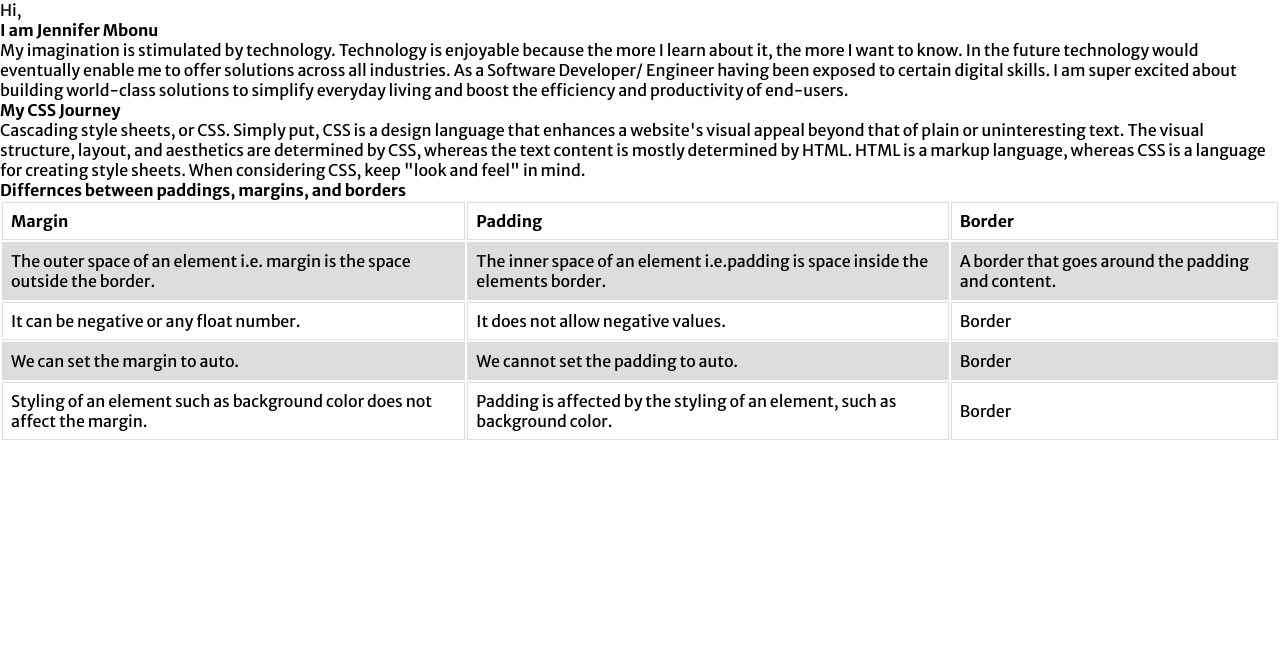
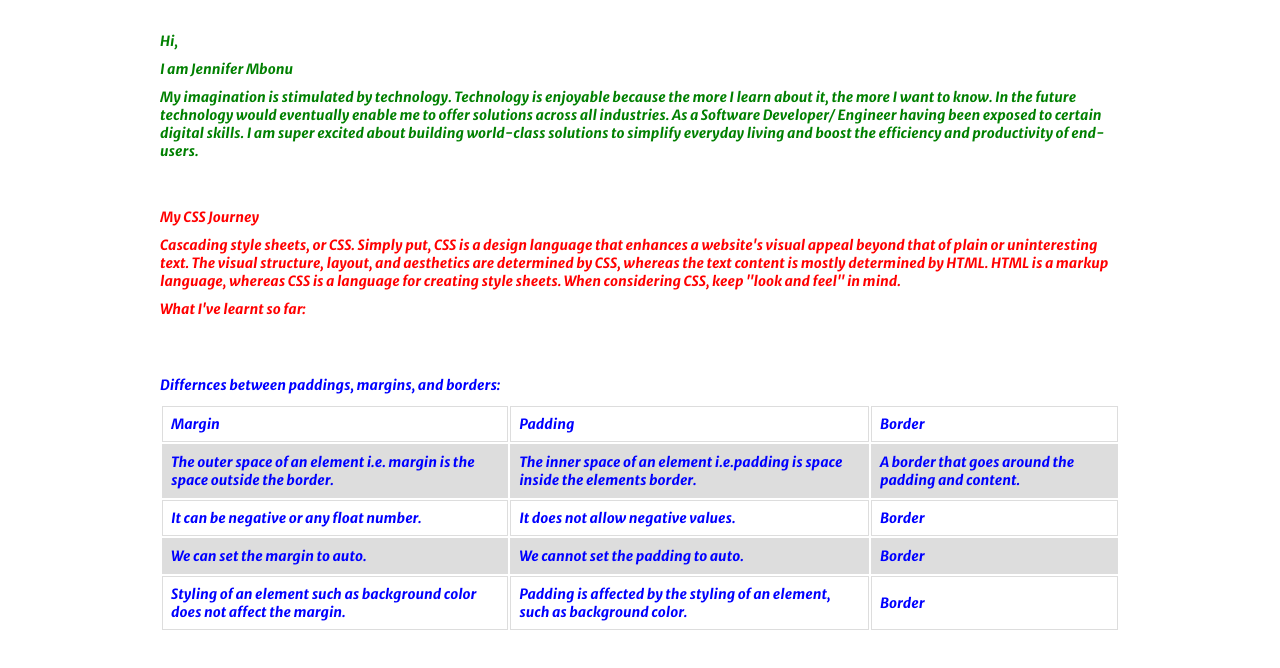
Before and after one commit to MbonuJennifer/CSS-Properties, a plain HTML site: page index.html in a window 1280 px wide. Drawn offline with Linux system fonts and the light colour scheme; a web font is replaced by a local one.

Commit message:
Styling the project

```diff
--- a/index.html
+++ b/index.html
@@ -8,10 +8,10 @@
     <link rel="stylesheet" href="style.css" />
   </head>
   <body>
+    <!-- <h3>First Section</h3> -->
     <section class="fSection">
-      <!-- <h3>First Section</h3> -->
-      <p>Hi,</p>
-      <h4>I am Jennifer Mbonu</h4>
+      <p style="margin-bottom: 10px;">Hi,</p>
+      <h4 style="margin-bottom: 10px;">I am Jennifer Mbonu</h4>
       <p>
         My imagination is stimulated by technology. Technology is enjoyable
         because the more I learn about it, the more I want to know. In the
@@ -22,9 +22,10 @@
         productivity of end-users.
       </p>
     </section>
-    <section>
-      <h4>My CSS Journey</h4>
-      <p>
+    <!-- <h3>Second Section</h3> -->
+    <section class="sSection">
+      <h4 style="margin-bottom: 10px;">My CSS Journey</h4>
+      <p style="margin-bottom: 10px;">
         Cascading style sheets, or CSS. Simply put, CSS is a design language
         that enhances a website's visual appeal beyond that of plain or
         uninteresting text. The visual structure, layout, and aesthetics are
@@ -32,9 +33,13 @@
         HTML. HTML is a markup language, whereas CSS is a language for creating
         style sheets. When considering CSS, keep "look and feel" in mind.
       </p>
+      <h4 style="margin-bottom: 10px;">What I've learnt so far:</h4>
+      <p></p>
     </section>
-    <section>
-      <h4>Differnces between paddings, margins, and borders</h4>
+
+    <!-- <h3>Third Section</h3> -->
+    <section class="tSection">
+      <h4 style="margin-bottom: 10px;">Differnces between paddings, margins, and borders:</h4>
       <table>
         <tr>
           <th>Margin</th>
--- a/style.css
+++ b/style.css
@@ -9,6 +9,26 @@ body{
     overflow-x: hidden;
     font-family: 'Merriweather Sans', sans-serif;
 }
+.fSection, .sSection, .tSection{
+    font-size: 14px;
+    font-weight: bold;
+    font-style: italic;
+    margin: 1rem 5rem;
+    padding: 1rem 5rem;
+
+}
+.sSection{
+    color: red;
+
+}
+.fSection{
+    color: green;
+
+}
+.tSection{
+    color: blue;
+
+}
 
 td, th {
   border: 1px solid #dddddd;
```
